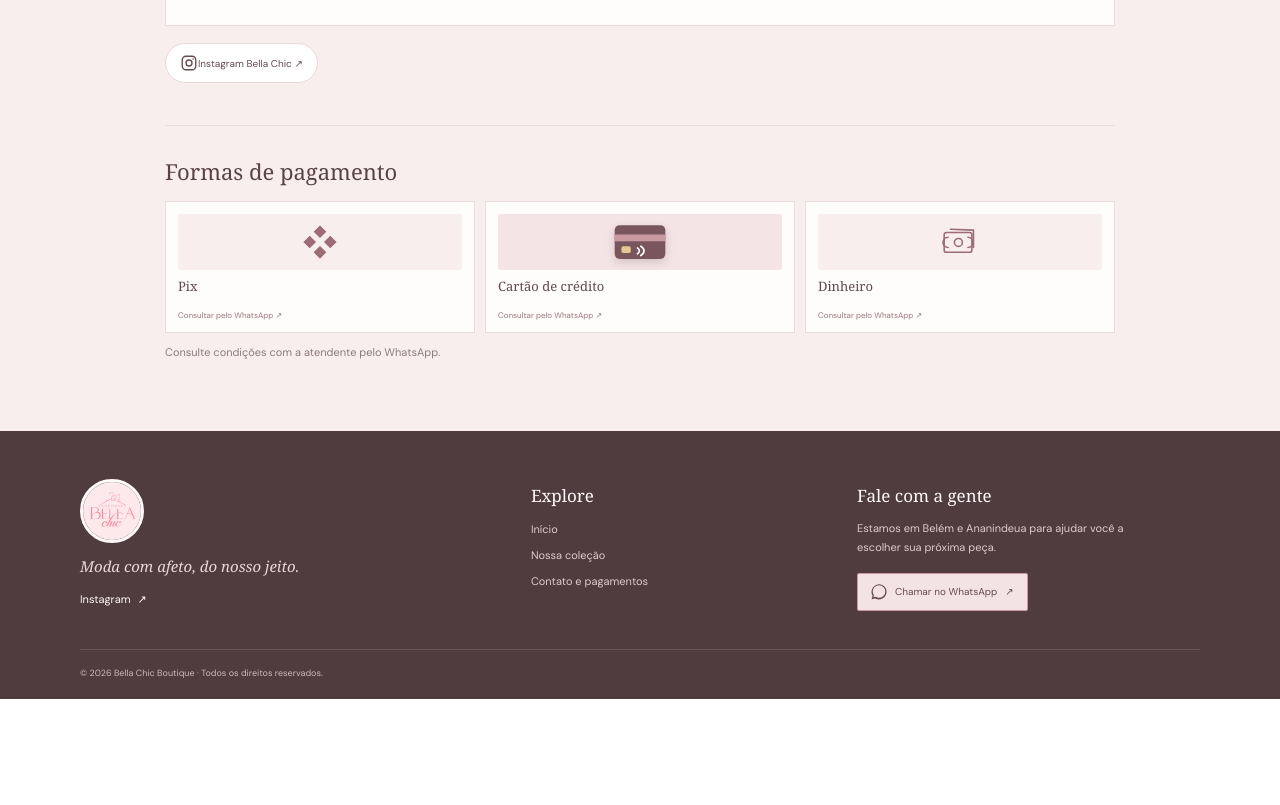
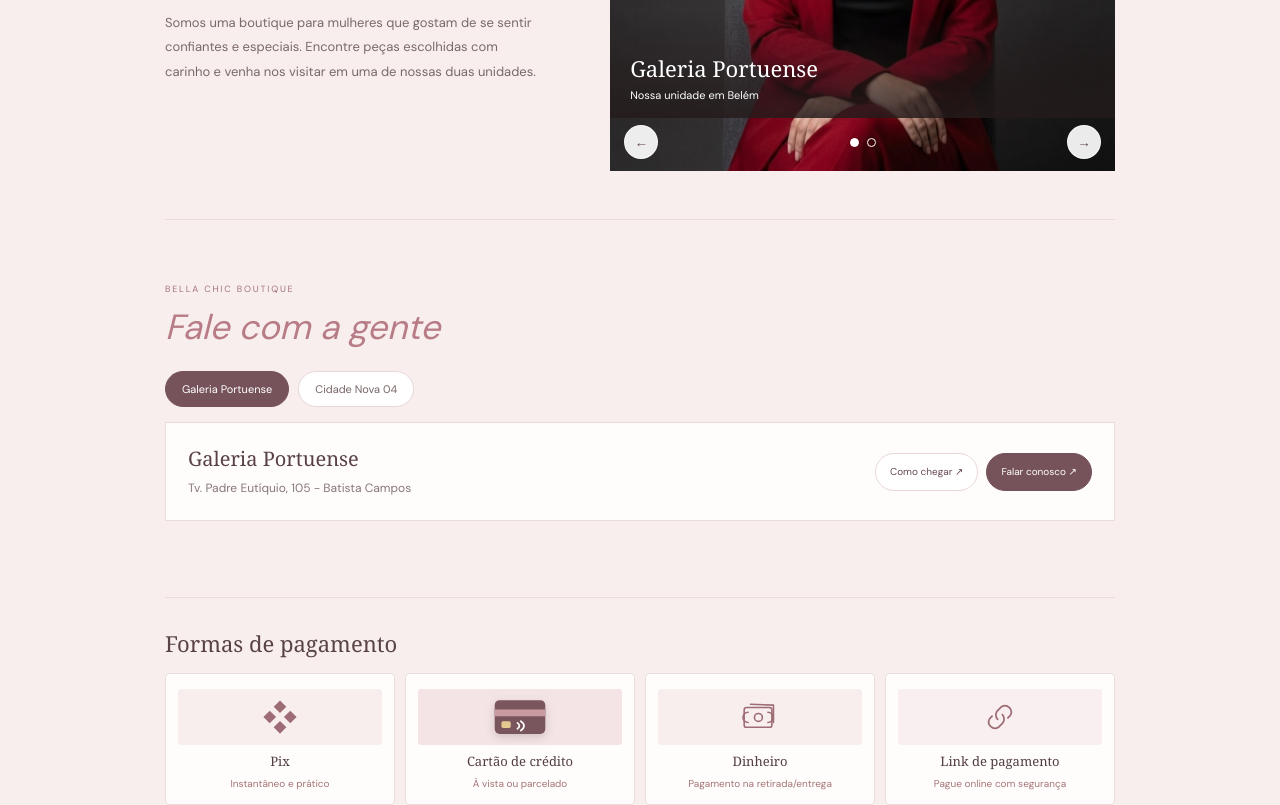
Before and after one commit to MrRobot-creator/Bella-Chic-Boutique, a React (Create React App) app: page / in a window 1280 px wide. Shown: the part 1320-2125 px from the top of the page. Before the commit the page ends 2019 px from the top, so only its background shows below. Built offline with nearby package versions, Linux system fonts and the light colour scheme; no server answers; the database is empty.

Commit message:
atualizando

```diff
--- a/src/components/BoutiqueHeader/index.tsx
+++ b/src/components/BoutiqueHeader/index.tsx
@@ -1,4 +1,4 @@
-import { HeaderBar, HeaderContent, Brand, BrandMark, Navigation, CartButton, Announcement } from './styles'
+import { HeaderBar, HeaderContent, Brand, BrandMark, CartButton, Announcement } from './styles'
 import boutiqueLogo from '../../assets/bella-chic-logo.jpg'
 
 type BoutiqueHeaderProps = {
@@ -17,10 +17,6 @@ const BoutiqueHeader = ({ cartCount, onCartClick }: BoutiqueHeaderProps) => (
             <span className="brand-copy"><strong>Bella Chic</strong><small>BOUTIQUE</small></span>
           </Brand>
         </a>
-        <Navigation aria-label="Navegação principal">
-          <a href="#colecao">Coleção</a>
-          <a href="#contato">Contato</a>
-        </Navigation>
         <CartButton type="button" onClick={onCartClick} aria-label={`Abrir sacola, ${cartCount} itens`}>
           <span aria-hidden="true">♡</span>
           <span className="cart-label">Sacola</span>
--- a/src/components/CartDrawer/index.tsx
+++ b/src/components/CartDrawer/index.tsx
@@ -409,6 +409,10 @@ const CartDrawer = ({ isOpen, items, onClose, onChangeQuantity, onRemove }: Cart
                   <input type="radio" name="payment" value="Pix" checked={payment === 'Pix'} onChange={() => setPayment('Pix')} />
                   Pix <span>a atendente envia os dados para pagamento no WhatsApp</span>
                 </label>
+                <label className="payment-option">
+                  <input type="radio" name="payment" value="Link de pagamento" checked={payment === 'Link de pagamento'} onChange={() => setPayment('Link de pagamento')} />
+                  Link de pagamento <span>receba o link seguro diretamente no WhatsApp</span>
+                </label>
               </fieldset>
               <WhatsAppButton type="submit" disabled={fulfillment === 'Entrega' && deliveryFee === null}>
                 Confirmar pedido com a atendente
--- a/src/pages/Home/index.tsx
+++ b/src/pages/Home/index.tsx
@@ -37,11 +37,8 @@ import {
   FooterBrand,
   FooterBottom,
   FooterContent,
-  FooterContact,
-  FooterContactButton,
     FooterMessage,
   FooterNavigation,
-  FooterSocialLink,
   Hero,
   HeroContent,
   HeroShowcase,
@@ -58,6 +55,8 @@ import {
   StatusMessage
 } from './styles'
 import boutiqueLogo from '../../assets/bella-chic-logo.jpg'
+import firstUnitImage from '../../assets/thalita_final.jpg'
+import secondUnitImage from '../../assets/conjunto marrant.jpg'
 
 
 const Home = () => {
@@ -74,6 +73,49 @@ const Home = () => {
   const [showcaseDragOffset, setShowcaseDragOffset] = useState(0)
   const [showcaseTransitionEnabled, setShowcaseTransitionEnabled] = useState(true)
   const [activeUnitId, setActiveUnitId] = useState(storeConfig.units[0].id)
+  const [selectedPaymentInfo, setSelectedPaymentInfo] = useState<string | null>(null)
+  const [isExchangePolicyOpen, setIsExchangePolicyOpen] = useState(false)
+
+  useEffect(() => {
+    if (!isExchangePolicyOpen) return
+    // Mantém o foco no contexto do usuário após o clique no rodapé
+    const el = document.getElementById('trocas-devolucoes')
+    if (el) el.focus?.()
+  }, [isExchangePolicyOpen])
+
+  useEffect(() => {
+    if (!isExchangePolicyOpen) return
+
+    const exchangePolicyEl = document.getElementById('trocas-devolucoes')
+    if (!exchangePolicyEl) return
+
+    const onMouseDown = (event: MouseEvent) => {
+      const target = event.target
+      if (!(target instanceof Node)) return
+      if (!exchangePolicyEl.contains(target)) {
+        setIsExchangePolicyOpen(false)
+      }
+    }
+
+    const onKeyDown = (event: KeyboardEvent) => {
+      if (event.key === 'Escape') setIsExchangePolicyOpen(false)
+    }
+
+    document.addEventListener('mousedown', onMouseDown)
+    document.addEventListener('keydown', onKeyDown)
+
+    return () => {
+      document.removeEventListener('mousedown', onMouseDown)
+      document.removeEventListener('keydown', onKeyDown)
+    }
+  }, [isExchangePolicyOpen])
+
+  const [activeStoreImage, setActiveStoreImage] = useState(0)
+  const [isStoreCarouselPaused, setIsStoreCarouselPaused] = useState(false)
+  const storeImages = [
+    { src: firstUnitImage, title: 'Galeria Portuense', description: 'Nossa unidade em Belém' },
+    { src: secondUnitImage, title: 'Cidade Nova 04', description: 'Nossa unidade em Ananindeua' }
+  ]
   const categoryMenuRef = useRef<HTMLDivElement>(null)
   const showcasePointerStart = useRef<{ x: number; y: number; pointerId: number } | null>(null)
   const suppressShowcaseClick = useRef(false)
@@ -126,6 +168,16 @@ const Home = () => {
   )
   const activeUnit = storeConfig.units.find((unit) => unit.id === activeUnitId) || storeConfig.units[0]
   const unitContacts = storeConfig.whatsappContacts.filter((contact) => contact.unitId === activeUnit.id)
+
+  useEffect(() => {
+    if (isStoreCarouselPaused || window.matchMedia('(prefers-reduced-motion: reduce)').matches) return undefined
+    const rotation = window.setInterval(() => {
+      if (document.visibilityState === 'visible') {
+        setActiveStoreImage((index) => (index + 1) % storeImages.length)
+      }
+    }, 6000)
+    return () => window.clearInterval(rotation)
+  }, [isStoreCarouselPaused, storeImages.length])
 
   useEffect(() => {
     if (showcaseProducts.length < 2) return undefined
@@ -416,9 +468,36 @@ const Home = () => {
 
         <Contact id="contato">
           <ContactContent>
+            <section className="about-store" id="sobre-nos" aria-labelledby="about-title">
+              <div className="about-copy">
+                <span className="eyebrow">BELLA CHIC BOUTIQUE</span>
+                <h2 id="about-title">Moda com afeto, <em>para você.</em></h2>
+                <p>Somos uma boutique para mulheres que gostam de se sentir confiantes e especiais. Encontre peças escolhidas com carinho e venha nos visitar em uma de nossas duas unidades.</p>
+              </div>
+              <div
+                className="store-carousel"
+                aria-label="Conheça nossas unidades"
+                onMouseEnter={() => setIsStoreCarouselPaused(true)}
+                onMouseLeave={() => setIsStoreCarouselPaused(false)}
+                onFocus={() => setIsStoreCarouselPaused(true)}
+                onBlur={(event) => {
+                  if (!event.currentTarget.contains(event.relatedTarget as Node | null)) setIsStoreCarouselPaused(false)
+                }}
+              >
+                <img src={storeImages[activeStoreImage].src} alt={`Interior da unidade ${storeImages[activeStoreImage].title}`} />
+                <div className="store-caption"><strong>{storeImages[activeStoreImage].title}</strong><span>{storeImages[activeStoreImage].description}</span></div>
+                <div className="store-controls">
+                  <button type="button" aria-label="Unidade anterior" onClick={() => setActiveStoreImage((index) => (index + storeImages.length - 1) % storeImages.length)}>←</button>
+                  <div className="store-dots" aria-label={`Imagem ${activeStoreImage + 1} de ${storeImages.length}`}>
+                    {storeImages.map((image, index) => <button key={image.title} type="button" aria-label={`Ver ${image.title}`} aria-current={index === activeStoreImage} onClick={() => setActiveStoreImage(index)} />)}
+                  </div>
+                  <button type="button" aria-label="Próxima unidade" onClick={() => setActiveStoreImage((index) => (index + 1) % storeImages.length)}>→</button>
+                </div>
+              </div>
+            </section>
             <ContactHeader>
               <span className="eyebrow">BELLA CHIC BOUTIQUE</span>
-              <h2>Visite ou <em>fale com a gente</em></h2>
+              <h2><em>Fale com a gente</em></h2>
             </ContactHeader>
             <ContactUnits aria-label="Escolha uma unidade">
               {storeConfig.units.map((unit) => (
@@ -454,40 +533,68 @@ const Home = () => {
                     target="_blank"
                     rel="noopener noreferrer"
                   >
-                    <svg aria-hidden="true" viewBox="0 0 24 24" className="contact-icon">
-                      <path d="M20.2 3.8A11.4 11.4 0 0 0 2.3 17.6L.8 23l5.5-1.4A11.4 11.4 0 0 0 20.2 3.8ZM12 20.6a9.4 9.4 0 0 1-4.8-1.3l-.4-.2-3.3.9.9-3.2-.2-.4A9.4 9.4 0 1 1 12 20.6Zm5.2-7c-.3-.2-1.7-.9-2-.9-.3-.1-.5-.2-.7.2l-.9 1.1c-.2.2-.3.3-.6.1a7.7 7.7 0 0 1-2.3-1.4 8.6 8.6 0 0 1-1.6-2c-.2-.3 0-.5.1-.6l.5-.6.3-.5c.1-.2 0-.4 0-.6l-.9-2.1c-.2-.5-.4-.5-.7-.5h-.6c-.2 0-.6.1-.9.4-.3.3-1.2 1.1-1.2 2.7s1.2 3.1 1.4 3.3c.2.2 2.3 3.5 5.5 4.8.8.3 1.4.5 1.9.6.8.2 1.5.2 2 .1.6-.1 1.7-.7 1.9-1.4.2-.7.2-1.3.1-1.4-.1-.1-.3-.2-.6-.3Z" />
-                    </svg>
-                    <span>WhatsApp · {contact.label} ↗</span>
+                    Falar conosco ↗
                   </ContactLink>
                 ))}
               </div>
             </ContactUnit>
-            <div className="social-links">
-              {storeConfig.instagramUrl && (
-                <ContactLink href={storeConfig.instagramUrl} target="_blank" rel="noopener noreferrer">
-                  <svg aria-hidden="true" viewBox="0 0 24 24" className="contact-icon instagram-icon">
-                    <rect x="3" y="3" width="18" height="18" rx="5" />
-                    <circle cx="12" cy="12" r="4" />
-                    <circle className="instagram-dot" cx="17.5" cy="6.8" r="1" />
-                  </svg>
-                  <span>Instagram Bella Chic ↗</span>
-                </ContactLink>
-              )}
+            <div
+              id="trocas-devolucoes"
+              className={`payments exchange-policy ${selectedPaymentInfo === 'Link de pagamento' ? 'highlighted' : ''} ${isExchangePolicyOpen ? 'open' : 'closed'}`}
+              aria-hidden={!isExchangePolicyOpen}
+              tabIndex={-1}
+            role="region"
+            aria-label="Condições de troca e devolução"
+            >
+              <h3>Condições de troca e devolução</h3>
+              {selectedPaymentInfo === 'Link de pagamento'}
+              <ul>
+                <li>Não trocamos peças promocionais, nem adquiridas em live shop.</li>
+                <li>O prazo para solicitação de troca é de até 5 dias corridos após o recebimento.</li>
+                <li>A taxa de entrega/frete da troca é por conta da cliente.</li>
+              </ul>
+              {selectedPaymentInfo === 'Link de pagamento'}
             </div>
             <div id="pagamentos" className="payments">
               <h3>Formas de pagamento</h3>
               <PaymentMethods>
                 {[
-                  { name: 'Pix', icon: 'pix' },
-                  { name: 'Cartão de crédito', icon: 'card' },
-                  { name: 'Dinheiro', icon: 'cash' }
-                ].map((method) => (
+                  {
+                    name: 'Pix',
+                    icon: 'pix',
+                    subtitle: 'Instantâneo e prático'
+                  },
+                  {
+                    name: 'Cartão de crédito',
+                    icon: 'card',
+                    subtitle: 'À vista ou parcelado'
+                  },
+                  {
+                    name: 'Dinheiro',
+                    icon: 'cash',
+                    subtitle: 'Pagamento na retirada/entrega'
+                  },
+                  {
+                    name: 'Link de pagamento',
+                    icon: 'link',
+                    subtitle: 'Pague online com segurança'
+                  }
+                ].map((method) => {
+                  const isSelected = selectedPaymentInfo === method.name
+                  return (
                     <PaymentCard
                       key={method.name}
-                    href={createWhatsAppUrl(`Olá! Gostaria de saber sobre pagamento em ${method.name}.`, unitContacts[0].number)}
-                    target="_blank"
-                    rel="noopener noreferrer"
-                    aria-label={`Consultar pagamento em ${method.name} pelo WhatsApp`}
+                      type="button"
+                      $active={isSelected}
+                      onClick={() => {
+                        setSelectedPaymentInfo((prev) => (prev === method.name ? null : method.name))
+                        const policyElement = document.getElementById('trocas-devolucoes')
+                        if (policyElement) {
+                          policyElement.scrollIntoView({ behavior: 'smooth', block: 'nearest' })
+                        }
+                      }}
+                      aria-pressed={isSelected}
+                      title={`Clique para conferir as condições para ${method.name}`}
                     >
                       <span className={`payment-visual ${method.icon}`} aria-hidden="true">
                         {method.icon === 'pix' && (
@@ -511,11 +618,18 @@ const Home = () => {
                             <path d="m12 8 29 1v22" />
                           </svg>
                         )}
+                        {method.icon === 'link' && (
+                          <svg viewBox="0 0 48 48">
+                            <path d="M21 27a8 8 0 0 1 0-11l5-5a8 8 0 0 1 11 11l-3 3" />
+                            <path d="M27 21a8 8 0 0 1 0 11l-5 5a8 8 0 0 1-11-11l3-3" />
+                          </svg>
+                        )}
                       </span>
                       <strong>{method.name}</strong>
-                    <span className="payment-action">Consultar pelo WhatsApp ↗</span>
+                      <small>{method.subtitle}</small>
                     </PaymentCard>
-                ))}
+                  )
+                })}
               </PaymentMethods>
               <p>Consulte condições com a atendente pelo WhatsApp.</p>
             </div>
@@ -529,33 +643,29 @@ const Home = () => {
               <img src={boutiqueLogo} alt="Bella Chic Boutique" />
             </FooterBrand>
             <FooterMessage>Moda com afeto, do nosso jeito.</FooterMessage>
-            <FooterSocialLink href={storeConfig.instagramUrl} target="_blank" rel="noopener noreferrer">
-              Instagram <span aria-hidden="true">↗</span>
-            </FooterSocialLink>
           </div>
           <FooterNavigation aria-label="Links do rodapé">
             <strong>Explore</strong>
+            <a href="#sobre-nos">Sobre nós</a>
             <a href="#inicio">Início</a>
             <a href="#colecao">Nossa coleção</a>
             <a href="#contato">Contato e pagamentos</a>
+            <a
+              href="#trocas-devolucoes"
+              onClick={(e) => {
+                e.preventDefault()
+                setIsExchangePolicyOpen(true)
+                setSelectedPaymentInfo((prev) => (prev ?? 'Link de pagamento'))
+
+                const policyElement = document.getElementById('trocas-devolucoes')
+                if (policyElement) {
+                  policyElement.scrollIntoView({ behavior: 'smooth', block: 'start' })
+                }
+              }}
+            >
+              Trocas e devoluções
+            </a>
             </FooterNavigation>
-          <FooterContact>
-            <strong>Fale com a gente</strong>
-            <p>Estamos em Belém e Ananindeua para ajudar você a escolher sua próxima peça.</p>
-            <FooterContactButton
-              href={createWhatsAppUrl(
-                'Olá! Gostaria de falar com a Bella Chic Boutique.',
-                storeConfig.whatsappContacts[0].number
-              )}
-              target="_blank"
-              rel="noopener noreferrer"
-            >
-              <svg aria-hidden="true" viewBox="0 0 24 24">
-                <path d="M20.2 3.8A11.4 11.4 0 0 0 2.3 17.6L.8 23l5.5-1.4A11.4 11.4 0 0 0 20.2 3.8ZM12 20.6a9.4 9.4 0 0 1-4.8-1.3l-.4-.2-3.3.9.9-3.2-.2-.4A9.4 9.4 0 1 1 12 20.6Z" />
-              </svg>
-              Chamar no WhatsApp <span aria-hidden="true">↗</span>
-            </FooterContactButton>
-          </FooterContact>
         </FooterContent>
         <FooterBottom>
           <span>© {new Date().getFullYear()} Bella Chic Boutique · Todos os direitos reservados.</span>
--- a/src/pages/Home/styles.ts
+++ b/src/pages/Home/styles.ts
@@ -86,7 +86,8 @@ export const ShowcaseImage = styled.img`
   display: block;
   width: 100%;
   height: 100%;
-  object-fit: cover;
+  object-fit: contain;
+  object-position: center;
   transition: transform .45s;
 `
 
@@ -94,7 +95,9 @@ export const ShowcaseLink = styled.a`
   position: relative;
   flex: 0 0 100%;
   width: 100%;
-  display: block;
+  display: flex;
+  align-items: center;
+  justify-content: center;
   aspect-ratio: 1.16 / 1;
   overflow: hidden;
   border: 1px solid #f0e4e2;
@@ -127,9 +130,84 @@ export const ContactContent = styled.div`
   width: min(950px, 100%);
   margin: 0 auto;
   > .social-links { display: flex; margin-top: 17px; }
+  .about-store { display: grid; grid-template-columns: .85fr 1.15fr; align-items: center; gap: clamp(28px, 6vw, 72px); margin-bottom: 56px; padding-bottom: 48px; border-bottom: 1px solid #eadbdc; }
+  .about-copy .eyebrow { color: #a47479; font-size: 9px; letter-spacing: 1.8px; }
+  .about-copy h2 { margin-top: 10px; color: #533f42; font: clamp(30px, 4vw, 42px)/1.12 Georgia, serif; }
+  .about-copy h2 em { color: #b77c85; font-weight: 400; }
+  .about-copy p { margin-top: 16px; color: #79696b; font-size: 13px; line-height: 1.9; }
+  .store-carousel { position: relative; overflow: hidden; background: #eadbdc; }
+  .store-carousel > img { display: block; width: 100%; height: clamp(260px, 35vw, 390px); object-fit: cover; transition: opacity .25s; }
+  .store-caption { position: absolute; right: 0; bottom: 53px; left: 0; display: flex; flex-direction: column; gap: 5px; padding: 42px 20px 16px; background: linear-gradient(transparent, #241b1bd9); color: white; }
+  .store-caption strong { font: 22px Georgia, serif; }
+  .store-caption span { font-size: 11px; }
+  .store-controls { position: absolute; right: 14px; bottom: 12px; left: 14px; display: flex; align-items: center; justify-content: space-between; }
+  .store-controls > button { display: grid; place-items: center; width: 34px; height: 34px; border: 1px solid #ffffffa8; border-radius: 50%; background: #ffffffea; color: #634b4f; cursor: pointer; transition: transform .2s, background .2s; }
+  .store-controls > button:hover { transform: scale(1.08); background: white; }
+  .store-dots { display: flex; gap: 8px; }
+  .store-dots button { width: 9px; height: 9px; padding: 0; border: 1px solid white; border-radius: 50%; background: transparent; cursor: pointer; }
+  .store-dots button[aria-current="true"] { background: white; }
+  .store-controls button:focus-visible { outline: 2px solid #76535a; outline-offset: 3px; }
+  @media (max-width: 640px) { .about-store { grid-template-columns: 1fr; gap: 24px; margin-bottom: 40px; padding-bottom: 36px; } }
   .payments { margin-top: 42px; padding-top: 30px; border-top: 1px solid #eadbdc; }
   .payments h3 { margin-bottom: 15px; color: #5a4347; font: 22px Georgia, serif; }
   .payments > p { margin-top: 12px; color: #8c7c7d; font-size: 11px; }
+  .exchange-policy {
+    position: relative;
+    border-radius: 4px;
+    max-height: 0;
+    margin-top: 0;
+    transform: translateY(-6px);
+    overflow: hidden;
+    opacity: 0;
+    pointer-events: none;
+    padding: 16px 20px;
+    background: #fffdfb;
+    border: 1px solid #eadbdc;
+    transition: all 0.3s ease;
+  }
+  .exchange-policy.open {
+    max-height: 420px;
+    transform: translateY(0);
+    opacity: 1;
+    pointer-events: auto;
+    overflow: visible;
+    transition: max-height .35s ease, opacity .25s ease, border-color .3s ease, background .3s ease, box-shadow .3s ease;
+  }
+
+  .exchange-policy.highlighted {
+    border-color: #c99ba1;
+    background: #fff9fa;
+    box-shadow: 0 4px 18px rgba(121, 86, 93, 0.08);
+  }
+
+  .exchange-policy.open.highlighted {
+    background: #fff9fa;
+  }
+  .exchange-policy .policy-badge {
+    display: inline-flex;
+    align-items: center;
+    gap: 6px;
+    margin-bottom: 12px;
+    padding: 4px 10px;
+    border-radius: 999px;
+    background: #f8eeee;
+    color: #8c5b63;
+    font-size: 10.5px;
+    font-weight: 500;
+    letter-spacing: 0.5px;
+    text-transform: uppercase;
+  }
+  .exchange-policy ul { display: grid; gap: 10px; margin: 0; padding-left: 20px; color: #79696b; font-size: 12.5px; line-height: 1.7; }
+  .exchange-policy li::marker { color: #b77c85; }
+  .exchange-policy .policy-note {
+    margin-top: 14px;
+    color: #9d6c74;
+    font-size: 11px;
+    font-style: italic;
+    display: flex;
+    align-items: center;
+    gap: 6px;
+  }
 `
 
 export const ContactHeader = styled.div`
@@ -193,24 +271,43 @@ export const ContactLink = styled.a<{ $primary?: boolean }>`
 
 export const PaymentMethods = styled.div`
   display: grid;
-  grid-template-columns: repeat(3, minmax(0, 1fr));
+  grid-template-columns: repeat(4, minmax(0, 1fr));
   gap: 10px;
+  @media (max-width: 680px) {
+    grid-template-columns: repeat(2, minmax(0, 1fr));
+  }
   @media (max-width: 500px) { gap: 7px; }
 `
 
-export const PaymentCard = styled.a`
+export const PaymentCard = styled.button<{ $active?: boolean }>`
   display: flex;
-  align-items: flex-start;
+  align-items: center;
+  justify-content: center;
   flex-direction: column;
   gap: 7px;
   min-height: 132px;
   padding: 12px;
-  border: 1px solid #eadbdc;
-  background: #fffdfb;
+  border: 1px solid ${({ $active }) => ($active ? '#79565d' : '#eadbdc')};
+  border-radius: 4px;
+  background: ${({ $active }) => ($active ? '#fff7f8' : '#fffdfb')};
   color: #604a4e;
-  text-decoration: none;
-  transition: transform .2s, border-color .2s, box-shadow .2s;
-  &:hover { transform: translateY(-2px); border-color: #cba9ad; box-shadow: 0 6px 18px #79575912; }
+  cursor: pointer;
+  width: 100%;
+  font: inherit;
+  transition: all 0.2s ease;
+  box-shadow: ${({ $active }) => ($active ? '0 3px 12px rgba(121, 86, 93, 0.12)' : 'none')};
+
+  &:hover {
+    border-color: #ab7d84;
+    transform: translateY(-2px);
+    box-shadow: 0 4px 12px rgba(121, 86, 93, 0.08);
+  }
+
+  &:focus-visible {
+    outline: 2px solid #79565d;
+    outline-offset: 2px;
+  }
+
   .payment-visual {
     display: grid;
     place-items: center;
@@ -219,6 +316,7 @@ export const PaymentCard = styled.a`
     border-radius: 3px;
     background: #f8eeee;
     color: #9d6c74;
+    transition: background 0.2s ease, color 0.2s ease;
   }
   .payment-visual svg { display: block; width: 38px; height: 38px; fill: currentColor; }
   .payment-visual.card { background: #f4e4e5; }
@@ -228,8 +326,10 @@ export const PaymentCard = styled.a`
   .payment-visual.card .card-chip { fill: #e6c991; }
   .payment-visual.card .card-contactless { fill: none; stroke: #fff; stroke-linecap: round; stroke-width: 2; }
   .payment-visual.cash svg { fill: none; stroke: currentColor; stroke-linecap: round; stroke-linejoin: round; stroke-width: 2; }
-  strong { font: 13px Georgia, serif; }
-  .payment-action { margin-top: auto; color: #98777c; font-size: 8px; }
+  .payment-visual.link { background: #faeff0; }
+  .payment-visual.link svg { fill: none; stroke: currentColor; stroke-linecap: round; stroke-linejoin: round; stroke-width: 2.2; }
+  strong { font: 13px Georgia, serif; text-align: center; color: #533f42; }
+  small { font-size: 10px; color: #a47479; text-align: center; }
   @media (max-width: 500px) {
     align-items: center;
     min-height: 120px;
@@ -239,7 +339,7 @@ export const PaymentCard = styled.a`
     .payment-visual svg { width: 32px; height: 32px; }
     .payment-visual.card svg { width: 46px; height: 33px; }
     strong { font-size: 11px; text-align: center; }
-    .payment-action { font-size: 7px; text-align: center; }
+    small { font-size: 9px; }
   }
 `
 
--- a/src/services/whatsapp.ts
+++ b/src/services/whatsapp.ts
@@ -77,6 +77,8 @@ export const createOrderMessage = (items: CartItem[], order: OrderDetails) => {
     '\u{1F4B3} *FORMA DE PAGAMENTO*',
     order.payment === 'Pix'
       ? 'PIX — Aguardo as instruções de pagamento Pix da atendente.'
+      : order.payment === 'Link de pagamento'
+      ? 'Link de pagamento — aguardo o envio do link seguro pela atendente.'
       : `${order.payment} — confirmar detalhes com a atendente`,
     '',
     '_Pedido sujeito à confirmação de disponibilidade, frete e pagamento pela atendente._'
--- a/src/types/store.ts
+++ b/src/types/store.ts
@@ -19,4 +19,4 @@ export type CartItem = {
   quantity: number
 }
 
-export type PaymentMethod = 'Pix' | 'Cartão de crédito' | 'Dinheiro'
+export type PaymentMethod = 'Pix' | 'Cartão de crédito' | 'Dinheiro' | 'Link de pagamento'
```
Also changed, not shown: src/components/ProductCard/styles.ts (+10 -2 lines), 1 other file (tests, documents, lock files or other folders). Lines whose indentation alone changed are shown as unchanged.
